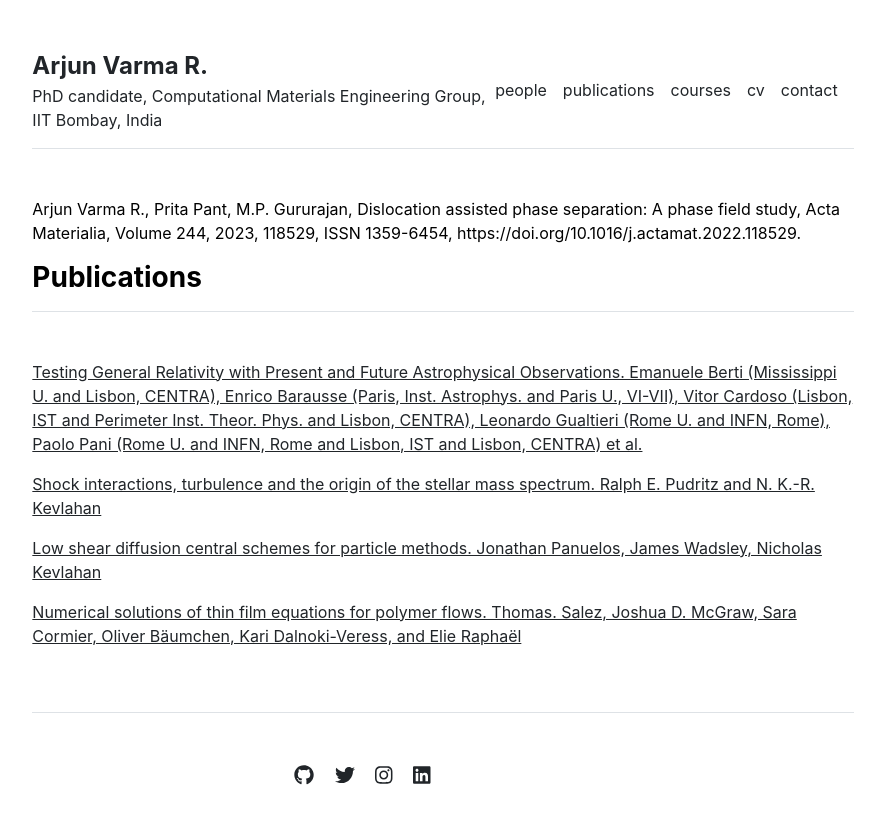
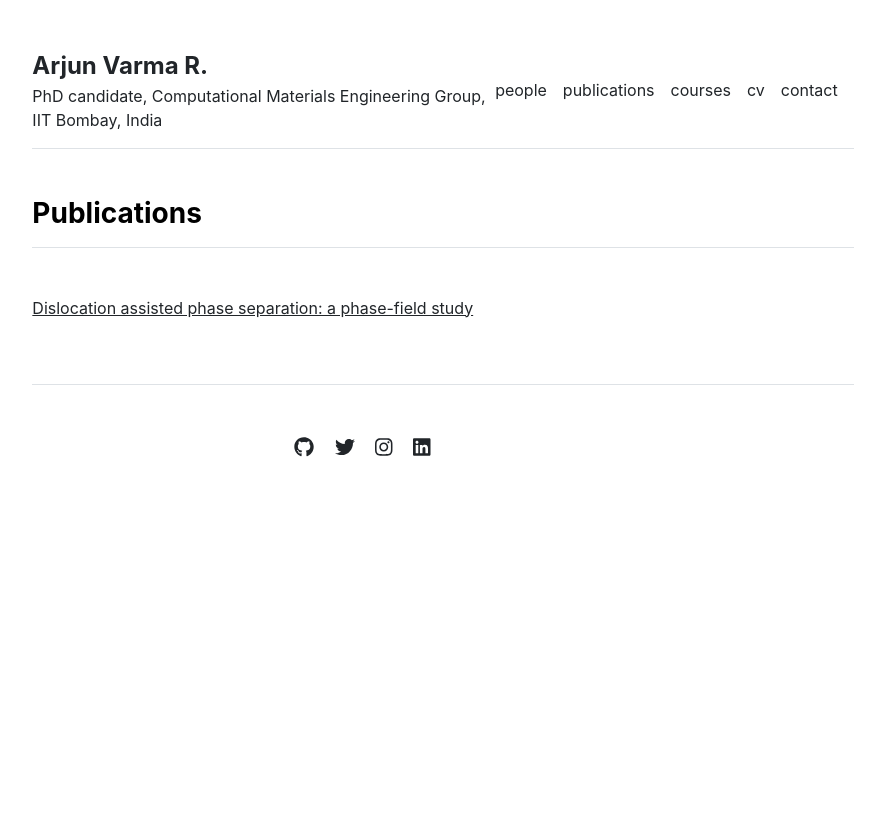
Before and after one commit to arjunvarmar/arjun-academic, a Jekyll site: the page built from publications.md, in a window 1280 px wide. Shown: the top 824 px of the page, without its empty margins (197-1082 px from the left). Built offline with Jekyll 4.4.1, drawn with Linux system fonts in a browser that asks for light colours.

Commit message:
Removed default articles and added details of acta

```diff
--- a/_data/publications.yml
+++ b/_data/publications.yml
@@ -1,10 +1,5 @@
 featured:
-- {name: 'Testing General Relativity with Present and Future Astrophysical Observations. Emanuele Berti (Mississippi U. and Lisbon, CENTRA), Enrico Barausse (Paris, Inst. Astrophys. and Paris U., VI-VII), Vitor Cardoso (Lisbon, IST and Perimeter Inst. Theor. Phys. and Lisbon, CENTRA), Leonardo Gualtieri (Rome U. and INFN, Rome), Paolo Pani (Rome U. and INFN, Rome and Lisbon, IST and Lisbon, CENTRA) et al.', url: '/publications/1501.07274.pdf'}
-- {name: 'Shock interactions, turbulence and the origin of the stellar mass spectrum. Ralph E. Pudritz and N. K.-R. Kevlahan', url: 'http://ms.mcmaster.ca/kevla/pdf/articles/PhilTransRSoc_2013.pdf'}
-- {name: 'Low shear diffusion central schemes for particle methods. Jonathan Panuelos, James Wadsley, Nicholas Kevlahan', url: 'http://ms.mcmaster.ca/kevla/pdf/articles/jcp_v414.pdf'}
+- {name: 'Dislocation assisted phase separation: a phase-field study', journal: 'Acta Materialia', authors: 'Arjun Varma R., Prita Pant and M P Gururajan',url: 'https://doi.org/10.1016/j.actamat.2022.118529.'}
 
 index:
-- {name: 'Testing General Relativity with Present and Future Astrophysical Observations. Emanuele Berti (Mississippi U. and Lisbon, CENTRA), Enrico Barausse (Paris, Inst. Astrophys. and Paris U., VI-VII), Vitor Cardoso (Lisbon, IST and Perimeter Inst. Theor. Phys. and Lisbon, CENTRA), Leonardo Gualtieri (Rome U. and INFN, Rome), Paolo Pani (Rome U. and INFN, Rome and Lisbon, IST and Lisbon, CENTRA) et al.', url: '/publications/1501.07274.pdf'}
-- {name: 'Shock interactions, turbulence and the origin of the stellar mass spectrum. Ralph E. Pudritz and N. K.-R. Kevlahan', url: 'http://ms.mcmaster.ca/kevla/pdf/articles/PhilTransRSoc_2013.pdf'}
-- {name: 'Low shear diffusion central schemes for particle methods. Jonathan Panuelos, James Wadsley, Nicholas Kevlahan', url: 'http://ms.mcmaster.ca/kevla/pdf/articles/jcp_v414.pdf'}
-- {name: 'Numerical solutions of thin film equations for polymer flows. Thomas. Salez, Joshua D. McGraw, Sara Cormier, Oliver Bäumchen, Kari Dalnoki-Veress, and Elie Raphaël', url: 'https://static1.squarespace.com/static/5684891d7086d74497aeb71f/t/56ec510d2fe1319543ab6d6f/1458327821946/10.1140-epje-i2012-12114-x.pdf'}
+- {name: 'Dislocation assisted phase separation: a phase-field study', journal: 'Acta Materialia', authors: 'Arjun Varma R., Prita Pant and M P Gururajan',url: 'https://doi.org/10.1016/j.actamat.2022.118529.'}
--- a/publications.md
+++ b/publications.md
@@ -2,6 +2,3 @@
 layout: publications
 title: "Publications"
 ---
-
-Arjun Varma R., Prita Pant, M.P. Gururajan, Dislocation assisted phase separation: A phase field study,
-Acta Materialia, Volume 244, 2023, 118529, ISSN 1359-6454, https://doi.org/10.1016/j.actamat.2022.118529.
```
Also changed, not shown: _layouts/publications.html (line endings or trailing spaces), 2 other files.
